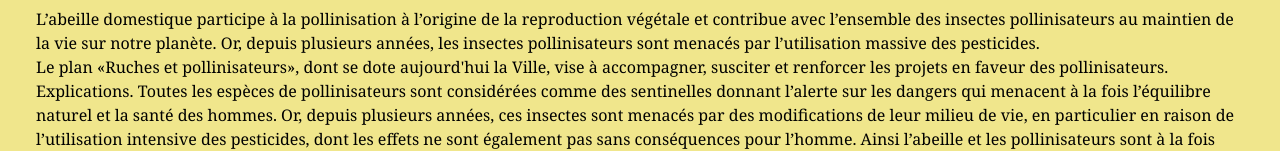
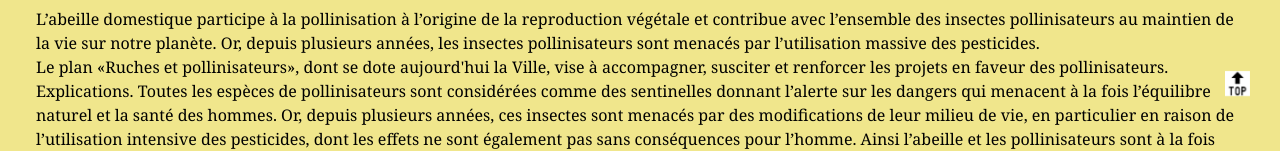
Before and after one commit to Steph0684/mon-asso-0821, a plain HTML site: page index.html in a window 1280 px wide. Shown: the part 655-806 px from the top of the page. Drawn offline with nearby package versions, Linux system fonts and the light colour scheme; a script that the page names is missing.

Commit message:
ajout bouton top

```diff
--- a/index.html
+++ b/index.html
@@ -19,7 +19,7 @@
       <figure><img class="logo" src="Images/logo1.png" width="250" height="180" alt="logo"/></figure>
       <h1 class="title-important">ENSEMBLE, (ré)agissons !<br>Préservons la planète...</h1>
   </header>
-<div style="padding:20px;"><!---, style bootstrap : Espace entre header et nav--->
+<div style="padding:20px;"><!--, style bootstrap : Espace entre header et nav-->
 
     <!---
       <nav>
@@ -78,7 +78,7 @@
       Toutes les espèces de pollinisateurs sont considérées comme des sentinelles donnant l’alerte sur les dangers qui menacent à la fois l’équilibre naturel et la santé des hommes.
       Or, depuis plusieurs années, ces insectes sont menacés par des modifications de leur milieu de vie, en particulier en raison de l’utilisation intensive des pesticides, dont les effets ne sont également pas sans conséquences pour l’homme.
       Ainsi l’abeille et les pollinisateurs sont à la fois témoins et victimes de la dégradation de l’environnement. Ils sont aussi un formidable vecteur de sensibilisation et d’éducation à l’environnement.<br>
-      <!---<br>Lire la suite, <a href="ruches.html" target="blank">Cliquez ici !</a>--->
+      <!--<br>Lire la suite, <a href="ruches.html" target="blank">Cliquez ici !</a>-->
       <a href="ruches.html" class="btn btn-success btn-sm" target="blank">Lire la suite...</a>
       </p>
     <h3 class="titre-plage">Plages propres !</h3>
@@ -119,6 +119,9 @@
       <p class="adresse"><strong>ENSEMBLE, (ré)agissons !</strong><br><em>25 rue castagnol<br>34770 GIGEAN</em></p>
       <p class="contact">Coordonnées :<br>Tél : 0629650115<br><a href="mailto:stephaniemeunier@gmail.com">Nous écrire</a></p>
   </footer>
+  <div id="scroll_to_top">
+    <a href="#top"><img src="images/top.png" alt="Retourner en haut" /></a>
+</div>
 
 </div>
 </body>
--- a/style.css
+++ b/style.css
@@ -98,3 +98,13 @@ a:hover{
     text-align:center;
     color:green;
 }
+#scroll_to_top {
+    position: fixed;
+    width: 25px;
+    height: 25px;
+    bottom: 50px;
+    right: 30px;
+  }
+  #scroll_to_top img {
+    width: 25px;
+  }
```
Also changed, not shown: Images/top.png (added).
